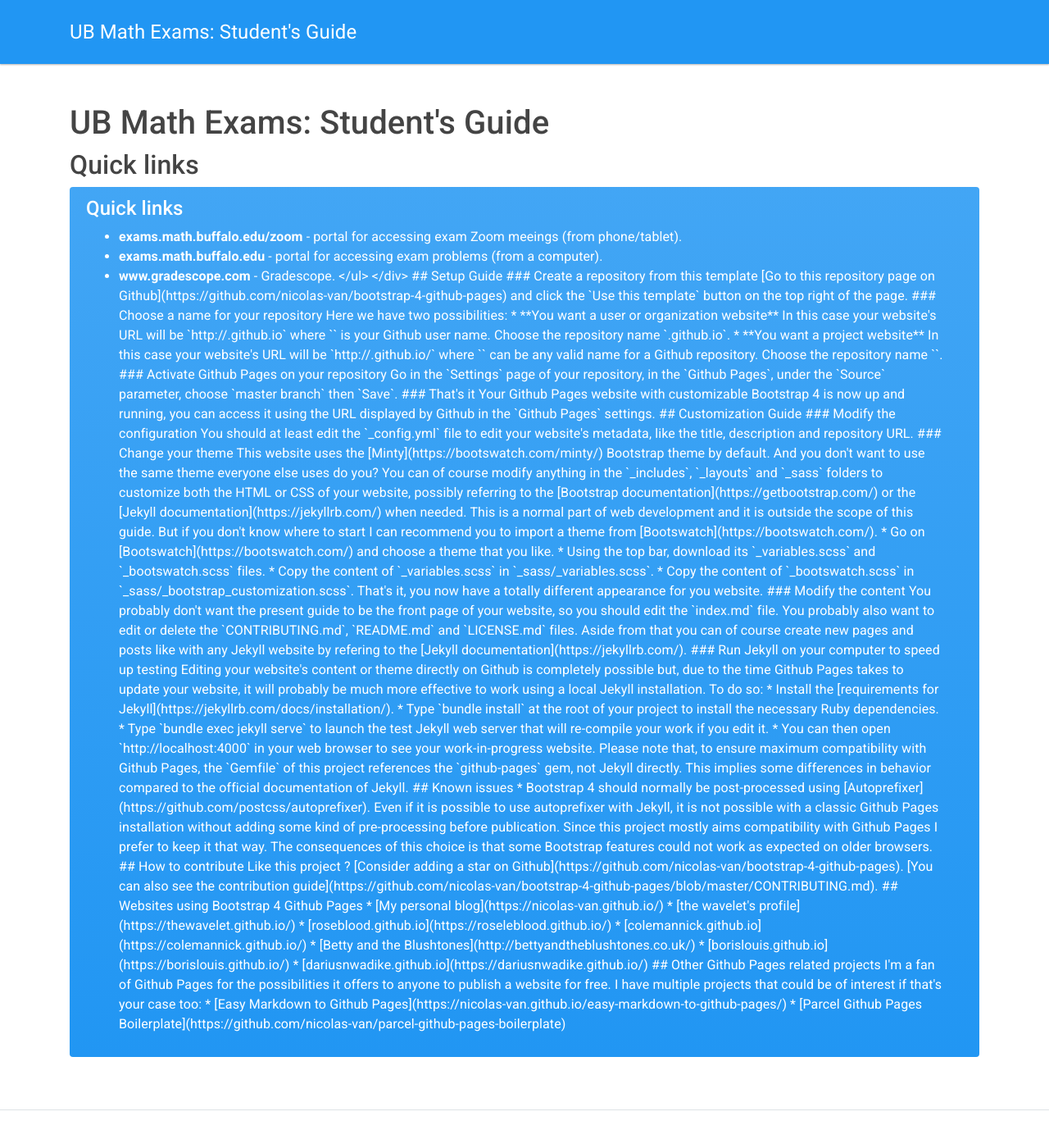
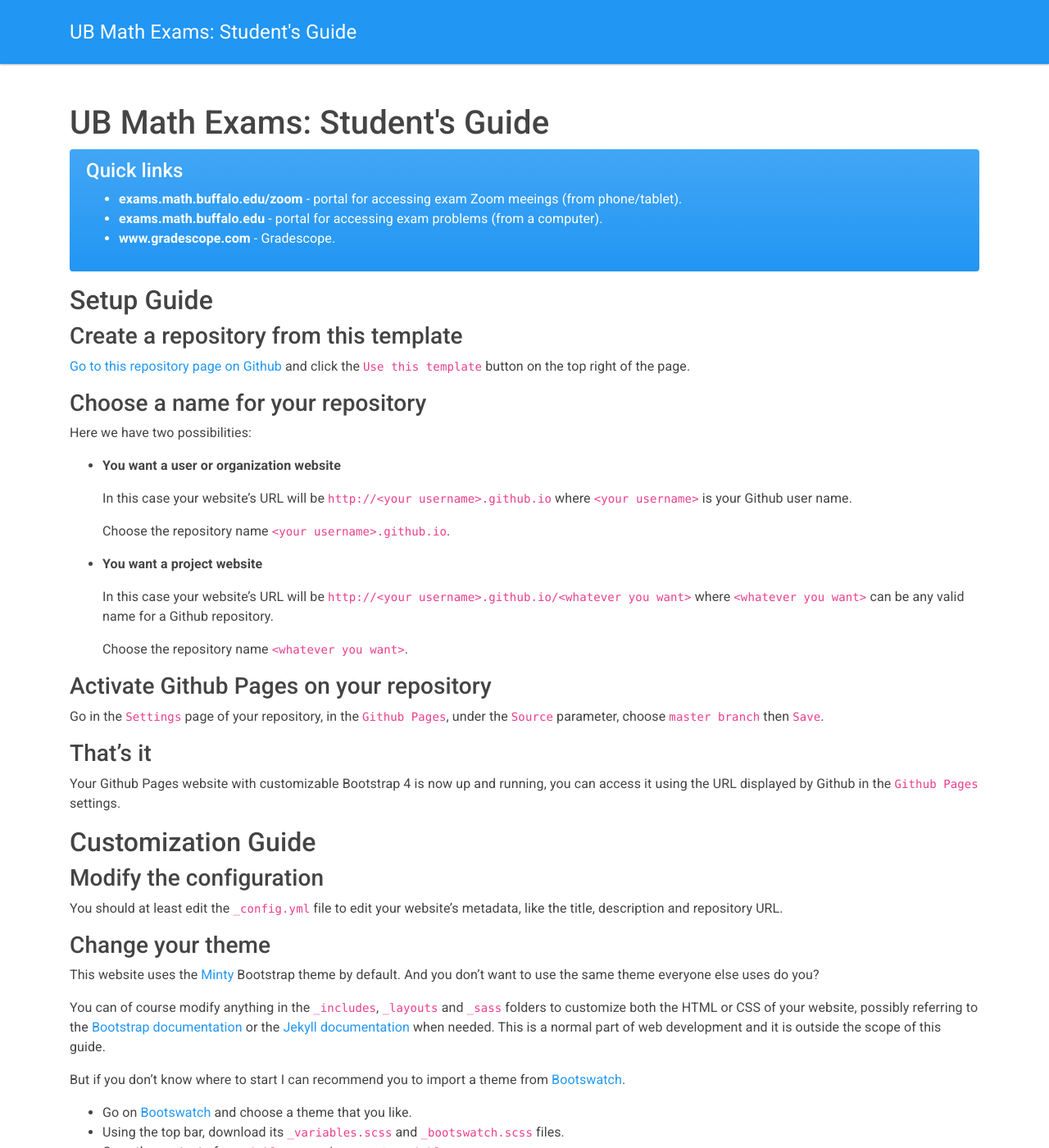
Before and after one commit to ub-math/exam_guides, a Jekyll site: the page built from docs/index.md, in a window 1280 px wide and 1400 px high. Shown: the whole window at 82% size. Built offline with Jekyll 4.4.1, drawn with Linux system fonts in a browser that asks for light colours; some of the changed text lies outside the part shown.

Commit message:
Update index.md

```diff
--- a/docs/index.md
+++ b/docs/index.md
@@ -4,14 +4,12 @@ title: "UB Math Exams: Student's Guide"
 ---
 
 
-## Quick links
-
 <div class="alert alert-dismissible alert-primary">
   <h4 class="alert-heading">Quick links</h4>
   <ul>
   <li> <a href="https://exams.math.buffalo.edu/zoom"> exams.math.buffalo.edu/zoom</a> - portal for accessing exam Zoom meeings (from phone/tablet).</li>
   <li> <a href="https://exams.math.buffalo.edu"> exams.math.buffalo.edu</a> - portal for accessing exam problems (from a computer).</li>
-  <li> <a href="https://gradescope.com"> www.gradescope.com</a> - Gradescope.
+  <li> <a href="https://gradescope.com"> www.gradescope.com</a> - Gradescope.</li>
   </ul>
 </div>
 
```
